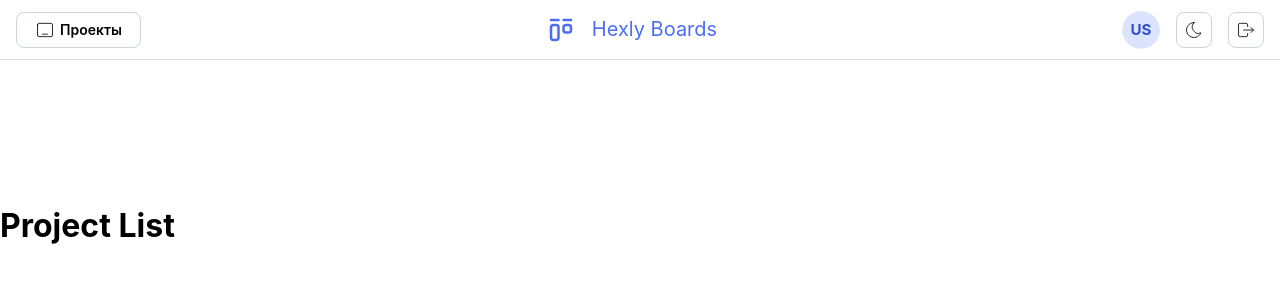
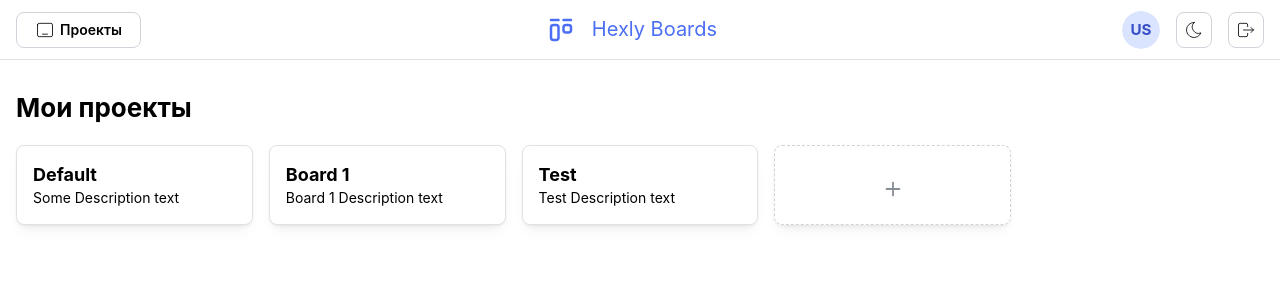
Before and after one commit to Hardtmuth/hexly_edu_practice_2_3cource, a React (Vite) app: page /list in a window 1280 px wide. Shown: the top 300 px of the page. Built offline with nearby package versions, Linux system fonts and the light colour scheme.

Commit message:
add project list page

```diff
--- /dev/null
+++ b/frontend/assets/styles/Board.module.css
@@ -0,0 +1,51 @@
+.interactiveCard {
+  cursor: pointer;
+  transition: transform 150ms ease, box-shadow 150ms ease, background-color 150ms ease;
+}
+
+.interactiveCard:hover {
+  box-shadow: var(--mantine-shadow-md);
+  transform: translateY(-4px);
+  background-color: var(--mantine-color-gray-1);
+}
+
+.interactiveCard:active {
+  transform: translateY(-2px) scale(0.98);
+  box-shadow: var(--mantine-shadow-xs);
+  background-color: var(--mantine-color-gray-1);
+}
+
+:global([data-mantine-color-scheme="dark"]) .interactiveCard:hover {
+  background-color: var(--mantine-color-dark-5);
+}
+:global([data-mantine-color-scheme="dark"]) .interactiveCard:active {
+  background-color: var(--mantine-color-dark-7);
+}
+
+.interactiveCard.addCard {
+  border-style: dashed;
+  border-color: var(--mantine-color-gray-4);
+  background-color: rgba(var(--mantine-color-gray-0-rgb), 0.3);
+}
+
+.interactiveCard.addCard:hover {
+  background-color: var(--mantine-color-gray-0);
+}
+
+.interactiveCard.addCard:active {
+  border-color: var(--mantine-color-blue-6);
+  background-color: var(--mantine-color-gray-1);
+}
+
+:global([data-mantine-color-scheme="dark"]) .interactiveCard.addCard {
+  border-color: var(--mantine-color-dark-4);
+  background-color: rgba(var(--mantine-color-dark-8-rgb), 0.2);
+}
+
+:global([data-mantine-color-scheme="dark"]) .interactiveCard.addCard:hover {
+  background-color: var(--mantine-color-dark-6);
+}
+
+:global([data-mantine-color-scheme="dark"]) .interactiveCard.addCard:active {
+  background-color: var(--mantine-color-dark-5);
+}
--- a/frontend/src/App.jsx
+++ b/frontend/src/App.jsx
@@ -1,15 +1,21 @@
 import '@mantine/core/styles.css'
 import { MantineProvider } from '@mantine/core'
+
+import { BrowserRouter, Routes, Route } from 'react-router'
 
 import { LoginPage } from './pages/LoginPage'
 import { ProjectsPage } from './pages/ProjectsPage'
 
 const App = () => {
   return (
-    <MantineProvider>
-      {/* <LoginPage /> */}
-      <ProjectsPage />
-    </MantineProvider>
+    <BrowserRouter>
+      <MantineProvider>
+        <Routes>
+          <Route path="/" element={<LoginPage />} />
+          <Route path="/list" element={<ProjectsPage />} />
+        </Routes>
+      </MantineProvider>
+    </BrowserRouter>
   )
 }
 
--- a/frontend/src/components/Brand.jsx
+++ b/frontend/src/components/Brand.jsx
@@ -1,11 +1,20 @@
 import { Text, Group } from '@mantine/core'
 import { IconLayoutKanban } from '@tabler/icons-react'
+
 import { useTranslation } from 'react-i18next'
+import { useNavigate } from 'react-router'
 
 export const Brand = () => {
   const { t } = useTranslation()
+  const navigate = useNavigate()
+
+  const handlerBrand = () => {
+    console.log('You are going to Start page')
+    navigate('/')
+  }
+
   return (
-    <Group>
+    <Group onClick={handlerBrand} style={{ cursor: 'pointer' }}>
       <IconLayoutKanban size={30} color="var(--mantine-color-indigo-6)" />
       <Text size="xl" c="indigo.6">
         {t('loginPage.brand')}
--- a/frontend/src/components/Header.jsx
+++ b/frontend/src/components/Header.jsx
@@ -1,20 +1,36 @@
 import { Box, Button, Group, Avatar, ActionIcon } from '@mantine/core'
-import { IconLogout, IconDeviceIpadHorizontal  } from '@tabler/icons-react'
+import { IconLogout, IconDeviceIpadHorizontal } from '@tabler/icons-react'
 import classes from '../../assets/styles/Header.module.css'
+
+import { useTranslation } from 'react-i18next'
+import { useNavigate } from 'react-router'
 
 import { Brand } from './Brand'
 import { ColorSchemeSwitcher } from './ColorSchemeSwitcher'
 
 export const Header = () => {
+  const { t } = useTranslation()
+  const navigate = useNavigate()
+
+  const handlerLogOut = () => {
+    console.log('You are logged out')
+    navigate('/')
+  }
+
+  const handlerProjectsList = () => {
+    console.log('You are going to Project List')
+    navigate('/list')
+  }
+
   return (
-    <Box pb={120}>
+    <Box pb={30}>
       <header className={classes.header}>
         <Group justify="space-between" h="100%">
           <Group visibleFrom="sm">
-            <Button variant="default">
+            <Button variant="default" onClick={handlerProjectsList}>
               <Group gap={5}>
                 <IconDeviceIpadHorizontal stroke={1} size={20} />
-                Проекты
+                {t('header.projects')}
               </Group>
             </Button>
           </Group>
@@ -24,7 +40,7 @@ export const Header = () => {
           <Group visibleFrom="sm">
             <Avatar color="indigo" radius="xl">US</Avatar>
             <ColorSchemeSwitcher />
-            <ActionIcon variant="default" size={36}>
+            <ActionIcon variant="default" size={36} onClick={handlerLogOut}>
               <IconLogout stroke={1} size={20} />
             </ActionIcon>
           </Group>
--- a/frontend/src/components/ProjectList.jsx
+++ b/frontend/src/components/ProjectList.jsx
@@ -1,7 +1,66 @@
+import { Container, Title, Card, Text, SimpleGrid, Center } from '@mantine/core'
+import { IconPlus } from '@tabler/icons-react'
+
+import { useTranslation } from 'react-i18next'
+
+import classes from '../../assets/styles/Board.module.css'
+
+const boards = [
+  { title: 'Default', description: 'Some Description text' },
+  { title: 'Board 1', description: 'Board 1 Description text' },
+  { title: 'Test', description: 'Test Description text' },
+]
+
+const handlerCard = (cardInfo) => {
+  console.log('going to', cardInfo.title)
+}
+
+const handlerAddCard = () => {
+  console.log('going to add card')
+}
+
+const renderCards = (boardList) => {
+  return boardList.map(b => (
+    <Card
+      key={b.title}
+      shadow="sm"
+      withBorder
+      className={classes.interactiveCard}
+      onClick={() => handlerCard(b)}
+    >
+      <Title order={4}>
+        {b.title}
+      </Title>
+      <Text size="sm">
+        {b.description}
+      </Text>
+    </Card>
+  ))
+}
+
 export const ProjectList = () => {
+  const { t } = useTranslation()
   return (
-    <>
-      <h1>Project List</h1>
-    </>
+    <Container size="xl">
+      <Title order={2} mb="lg">
+        {t('projectList.my')}
+      </Title>
+
+      <SimpleGrid cols={5}>
+        {renderCards(boards)}
+        <Card
+          shadow="sm"
+          withBorder
+          className={`${classes.interactiveCard} ${classes.addCard}`}
+          onClick={handlerAddCard}
+        >
+          <Center style={{ height: '100%' }}>
+            <Text size="sm" c="dimmed" mt="sm">
+              <IconPlus size={22} />
+            </Text>
+          </Center>
+        </Card>
+      </SimpleGrid>
+    </Container>
   )
 }
--- a/frontend/src/components/SignInForm.jsx
+++ b/frontend/src/components/SignInForm.jsx
@@ -3,7 +3,7 @@ import { useForm, isNotEmpty, hasLength, isEmail } from '@mantine/form'
 import { IconAt } from '@tabler/icons-react'
 
 // import { useDispatch, useSelector } from 'react-redux'
-// import { useNavigate } from 'react-router'
+import { useNavigate } from 'react-router'
 import { useTranslation } from 'react-i18next'
 
 // import { login } from '../slices/authSlice.js'
@@ -11,7 +11,7 @@ import { useTranslation } from 'react-i18next'
 export const SignInForm = () => {
   const { t } = useTranslation()
   // const dispatch = useDispatch()
-  // const navigate = useNavigate()
+  const navigate = useNavigate()
   // const { loading, error } = useSelector((state) => state.auth)
 
   /*
@@ -27,6 +27,10 @@ export const SignInForm = () => {
       })
   }
   */
+  const handleSubmit = (values) => {
+    console.log(values)
+    navigate('/list')
+  }
 
   const form = useForm({
     mode: 'uncontrolled',
@@ -48,7 +52,7 @@ export const SignInForm = () => {
   })
 
   return (
-    <form onSubmit={form.onSubmit(values => console.log(values))}>
+    <form onSubmit={form.onSubmit(values => handleSubmit(values))}>
       <TextInput
         styles={{
           input: {
@@ -79,6 +83,7 @@ export const SignInForm = () => {
         gradient={{ from: 'pink', to: 'yellow' }}
         mt="lg"
         style={{ width: '100%' }}
+        type="submit"
       >
         {t('loginPage.form.button')}
       </Button>
--- a/frontend/src/locales/ru.js
+++ b/frontend/src/locales/ru.js
@@ -14,4 +14,10 @@ export default {
       button: 'Войти',
     },
   },
+  header: {
+    projects: 'Проекты',
+  },
+  projectList: {
+    my: 'Мои проекты',
+  },
 }
```
Also changed, not shown: frontend/src/components/ColorSchemeSwitcher.jsx (+4 -4 lines).
